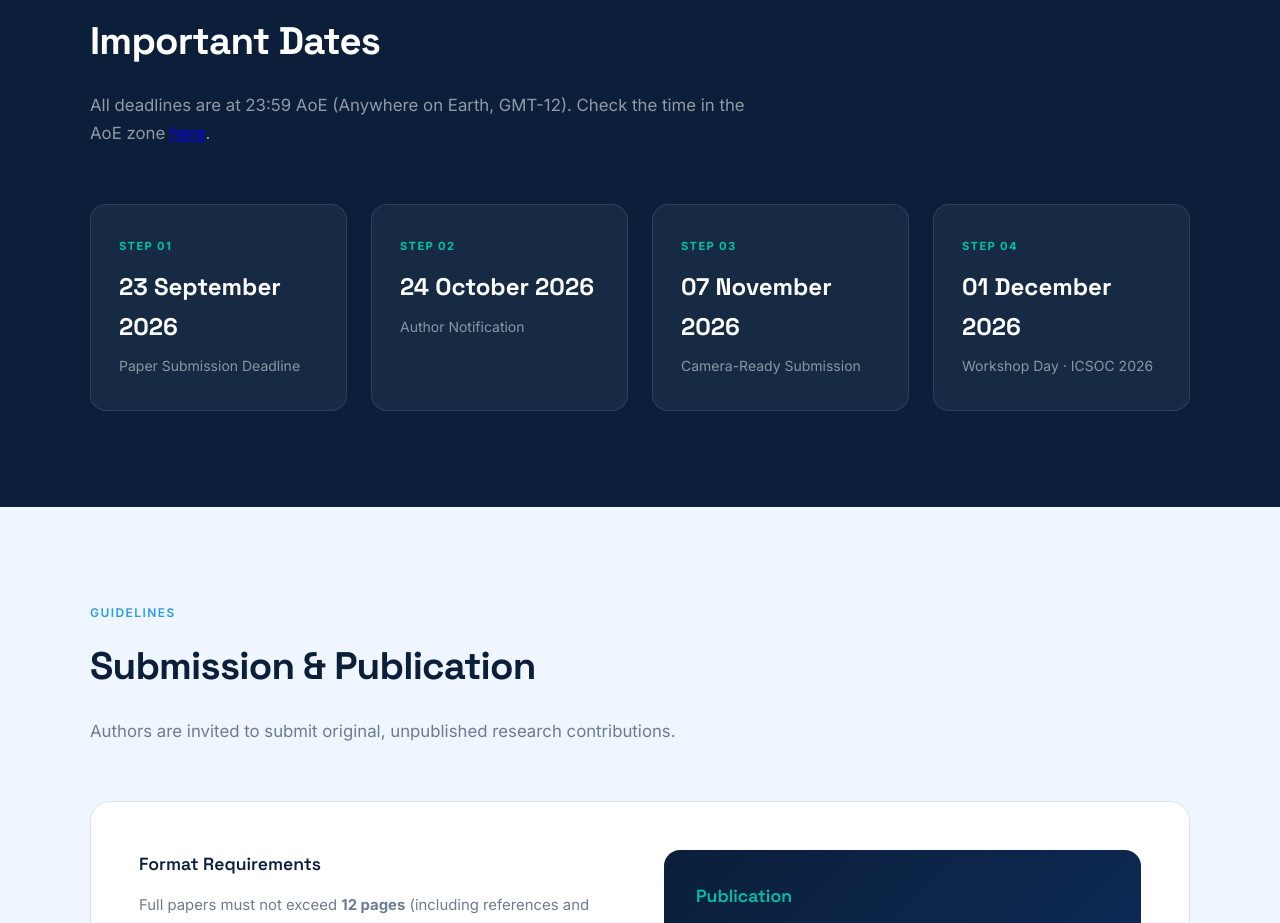
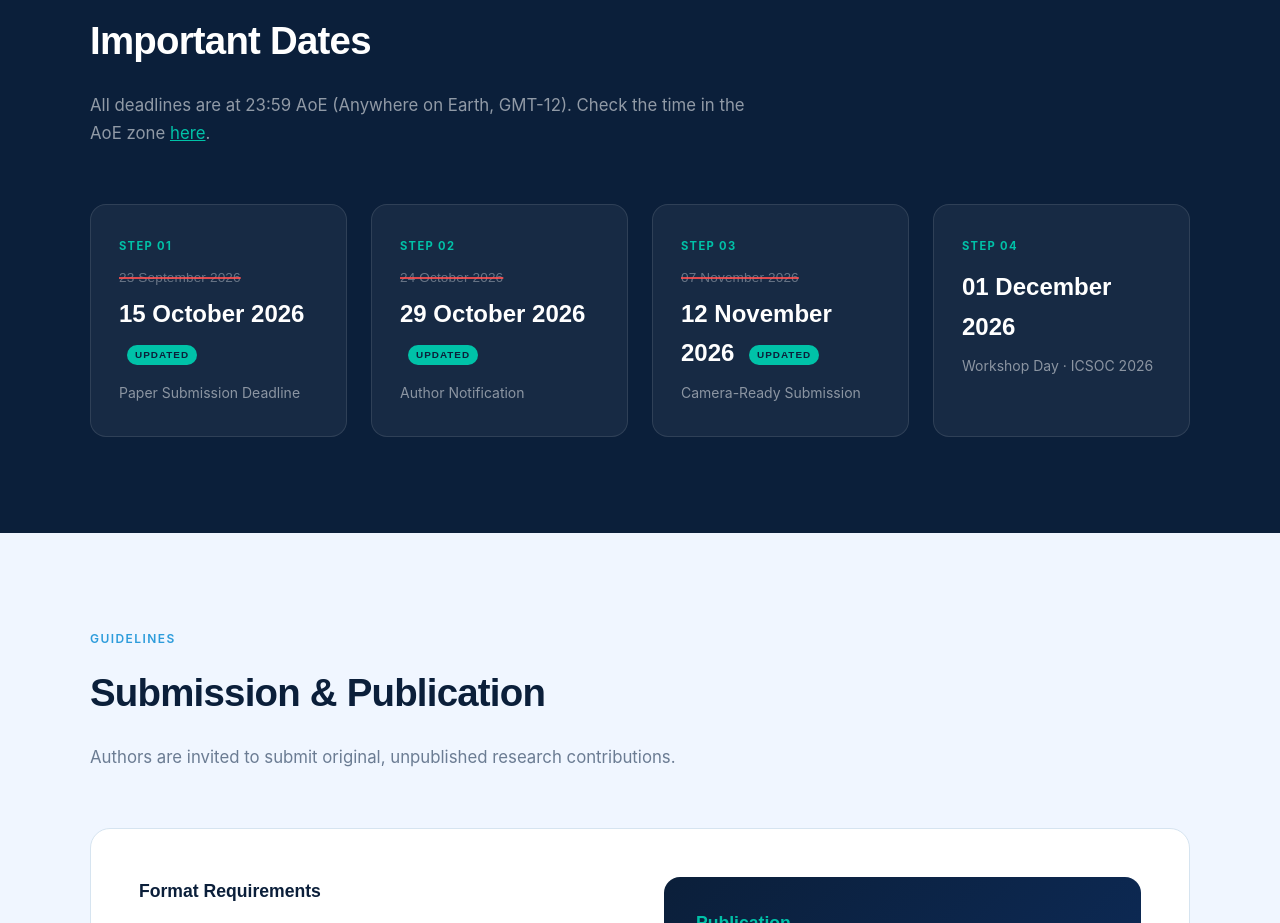
Before and after one commit to karimguennoun/socaisa, a plain HTML site: page index.html in a window 1280 px wide. Shown: the part 3623-4546 px from the top of the page. Drawn offline with Linux system fonts and the light colour scheme.

Commit message:
Add files via upload

```diff
--- a/index.html
+++ b/index.html
@@ -1,11 +1,11 @@
 <!DOCTYPE html>
-<html lang="en">
-<head>
-  <meta charset="UTF-8" />
-  <meta name="viewport" content="width=device-width, initial-scale=1.0" />
-  <meta name="description" content="SOCAISA Workshop – Service-Oriented Computing, AI, and IoT for Smart Applications. Co-located with ICSOC 2026." />
-  <title>SOCAISA 2026 – Workshop on SOC, AI & IoT</title>
-  <link href="https://fonts.googleapis.com/css2?family=Inter:wght@300;400;500;600;700&family=Space+Grotesk:wght@500;600;700&display=swap" rel="stylesheet" />
+<html lang="en"><head>
+<meta http-equiv="content-type" content="text/html; charset=UTF-8">
+  <meta charset="UTF-8">
+  <meta name="viewport" content="width=device-width, initial-scale=1.0">
+  <meta name="description" content="SOCAISA Workshop – Service-Oriented Computing, AI, and IoT for Smart Applications. Co-located with ICSOC 2026.">
+  <title>SOCAISA 2026 – Workshop on SOC, AI &amp; IoT</title>
+  <link href="SOCAISA%202026%20%E2%80%93%20Workshop%20on%20SOC,%20AI%20&amp;%20IoT_files/css2_irMN.css" rel="stylesheet">
   <style>
     *, *::before, *::after { box-sizing: border-box; margin: 0; padding: 0; }
 
@@ -223,6 +223,7 @@
     #dates { background: var(--navy); }
     #dates .section-title { color: var(--white); }
     #dates .section-lead { color: rgba(255,255,255,0.55); }
+    #dates .section-lead a { color: var(--teal); }
     #dates .section-label { color: var(--teal); }
     .dates-grid {
       display: grid;
@@ -249,6 +250,33 @@
     }
     .date-card .date-label {
       font-size: 0.875rem; color: rgba(255,255,255,0.5);
+    }
+    /* Ancienne date barrée */
+    .date-card .old-date {
+      display: block;
+      font-family: 'Space Grotesk', sans-serif;
+      font-size: 0.85rem;
+      font-weight: 500;
+      color: rgba(255,255,255,0.35);
+      text-decoration: line-through;
+      text-decoration-color: rgba(255,80,80,0.85);
+      text-decoration-thickness: 2px;
+      margin-bottom: 4px;
+      letter-spacing: 0.01em;
+    }
+    /* Badge "Updated" */
+    .date-card .updated-badge {
+      display: inline-block;
+      font-size: 0.62rem;
+      font-weight: 700;
+      text-transform: uppercase;
+      letter-spacing: 0.1em;
+      color: var(--navy);
+      background: var(--teal);
+      padding: 2px 8px;
+      border-radius: 100px;
+      margin-left: 8px;
+      vertical-align: middle;
     }
 
     /* ── SUBMISSION ── */
@@ -400,8 +428,8 @@
 <section id="hero">
   <div class="edition-badge">3rd Edition · ICSOC 2026</div>
   <p style="margin-bottom: 16px;"><a href="https://icsoc2026.it.p.lodz.pl/index.html" target="_blank" style="color: var(--teal); text-decoration: underline;">The 24th International Conference on Service-Oriented Computing (ICSOC 2026)</a></p>
-  <h1>SOCAISA<br /><span>Workshop</span></h1>
-  <p class="hero-sub">Service-Oriented Computing, Artificial Intelligence,<br/>and IoT for Smart Applications</p>
+  <h1>SOCAISA<br><span>Workshop</span></h1>
+  <p class="hero-sub">Service-Oriented Computing, Artificial Intelligence,<br>and IoT for Smart Applications</p>
 
   <div class="editions-bar" style="border-radius:16px; margin-bottom: 40px; width: 100%; max-width: 700px;">
     <div class="edition-item">
@@ -428,7 +456,7 @@
 <section id="about">
   <div class="container">
     <div class="section-label">About the Workshop</div>
-    <h2 class="section-title">Bridging SOC, AI & IoT</h2>
+    <h2 class="section-title">Bridging SOC, AI &amp; IoT</h2>
     <p class="section-lead">
       SOCAISA explores the convergence of Service-Oriented Computing, Artificial Intelligence, and the Internet of Things — addressing the critical challenges of interoperability and scalability in the design of intelligent, interconnected systems.
     </p>
@@ -446,7 +474,7 @@
         <p>Artificial Intelligence is no longer a standalone layer: it acts as the convergence engine that makes SOC and IoT systems adaptive, context-aware, and self-healing. From LLMs as service orchestrators to federated learning across IoT nodes, AI fundamentally reshapes how services are discovered, composed, and governed.</p>
       </div>
       <div class="overview-card">
-        <h3><span class="icon">🌐</span> Research & Practice</h3>
+        <h3><span class="icon">🌐</span> Research &amp; Practice</h3>
         <p>SOCAISA brings together researchers and practitioners from three communities to produce cross-disciplinary insights, establish a shared vocabulary, and define a forward-looking research agenda. The workshop covers the full spectrum — from formal models and middleware design to real-world deployments and benchmarking frameworks.</p>
       </div>
     </div>
@@ -461,7 +489,7 @@
     <p class="section-lead">The workshop welcomes contributions across the following themes, without being limited to them.</p>
 
     <div class="focus-group">
-      <div class="focus-group-title">AI & Services</div>
+      <div class="focus-group-title">AI &amp; Services</div>
       <span class="focus-tag">AI Integration in Service-Oriented Systems</span>
       <span class="focus-tag">AI-Driven Service Orchestration and Composition</span>
       <span class="focus-tag">AI-Enhanced Service Discovery and Recommendation</span>
@@ -473,7 +501,7 @@
     </div>
 
     <div class="focus-group">
-      <div class="focus-group-title">LLMs & Generative AI</div>
+      <div class="focus-group-title">LLMs &amp; Generative AI</div>
       <span class="focus-tag">LLMs as Service Orchestrators in IoT Environments</span>
       <span class="focus-tag">Generative AI for Automated Service Configuration</span>
       <span class="focus-tag">Small Language Models (SLMs) for Resource-Constrained IoT</span>
@@ -481,7 +509,7 @@
     </div>
 
     <div class="focus-group">
-      <div class="focus-group-title">IoT & Edge Computing</div>
+      <div class="focus-group-title">IoT &amp; Edge Computing</div>
       <span class="focus-tag">AI for IoT and Edge Computing Integration</span>
       <span class="focus-tag">Context-Aware AI Technologies for Services and IoT</span>
       <span class="focus-tag">Edge-Cloud Continuum Architectures for Intelligent IoT</span>
@@ -490,13 +518,13 @@
     </div>
 
     <div class="focus-group">
-      <div class="focus-group-title">Interoperability & Semantics</div>
+      <div class="focus-group-title">Interoperability &amp; Semantics</div>
       <span class="focus-tag">Semantic-Based IoT Solutions for Interoperability</span>
       <span class="focus-tag">Federated Learning for Privacy-Preserving IoT Services</span>
     </div>
 
     <div class="focus-group">
-      <div class="focus-group-title">Data, Cloud & Infrastructure</div>
+      <div class="focus-group-title">Data, Cloud &amp; Infrastructure</div>
       <span class="focus-tag">Big Data Management in Service-Oriented IoT</span>
       <span class="focus-tag">Microservices and Serverless Architectures for Scalable IoT</span>
       <span class="focus-tag">Carbon-Aware Service Scheduling in IoT Infrastructures</span>
@@ -506,7 +534,7 @@
       <div class="focus-group-title">Emerging Paradigms</div>
       <span class="focus-tag">Digital Twin Frameworks for IoT Service Management</span>
       <span class="focus-tag">Blockchain for Decentralized Trust and SLA Enforcement</span>
-      <span class="focus-tag">AI-Driven SOC for Smart Health, Smart Cities & Industry 4.0</span>
+      <span class="focus-tag">AI-Driven SOC for Smart Health, Smart Cities &amp; Industry 4.0</span>
     </div>
   </div>
 </section>
@@ -520,17 +548,20 @@
     <div class="dates-grid">
       <div class="date-card">
         <div class="step">Step 01</div>
-        <div class="date-value">23 September 2026</div>
+        <span class="old-date">23 September 2026</span>
+        <div class="date-value">15 October 2026 <span class="updated-badge">Updated</span></div>
         <div class="date-label">Paper Submission Deadline</div>
       </div>
       <div class="date-card">
         <div class="step">Step 02</div>
-        <div class="date-value">24 October 2026</div>
+        <span class="old-date">24 October 2026</span>
+        <div class="date-value">29 October 2026 <span class="updated-badge">Updated</span></div>
         <div class="date-label">Author Notification</div>
       </div>
       <div class="date-card">
         <div class="step">Step 03</div>
-        <div class="date-value">07 November 2026</div>
+        <span class="old-date">07 November 2026</span>
+        <div class="date-value">12 November 2026 <span class="updated-badge">Updated</span></div>
         <div class="date-label">Camera-Ready Submission</div>
       </div>
       <div class="date-card">
@@ -546,7 +577,7 @@
 <section id="submission">
   <div class="container">
     <div class="section-label">Guidelines</div>
-    <h2 class="section-title">Submission & Publication</h2>
+    <h2 class="section-title">Submission &amp; Publication</h2>
     <p class="section-lead">Authors are invited to submit original, unpublished research contributions.</p>
     <div class="submission-box">
       <div>
@@ -558,7 +589,7 @@
       <div class="highlight-box">
         <h3>Publication</h3>
         <p>All accepted papers will be published in the workshop proceedings as part of the <strong>Lecture Notes in Computer Science (LNCS)</strong> series by Springer.</p>
-        <br/>
+        <br>
         <p>At least one author of each accepted paper must register and present at the workshop. Registration follows the terms of the main ICSOC 2026 conference.</p>
       </div>
     </div>
@@ -576,19 +607,19 @@
         <div class="chair-avatar">MG</div>
         <div class="role">Workshop Chair</div>
         <h3>Mohammed Karim Guennoun</h3>
-        <div class="affil">SIRC/LaGeS-EHTP<br/>Ecole Hassania des Travaux Publics, Casablanca</div>
+        <div class="affil">SIRC/LaGeS-EHTP<br>Ecole Hassania des Travaux Publics, Casablanca</div>
       </div>
       <div class="chair-card">
         <div class="chair-avatar">MW</div>
         <div class="role">Workshop Chair</div>
         <h3>Mohammed Wahbi</h3>
-        <div class="affil">SIRC/LaGeS-EHTP<br/>Ecole Hassania des Travaux Publics, Casablanca</div>
+        <div class="affil">SIRC/LaGeS-EHTP<br>Ecole Hassania des Travaux Publics, Casablanca</div>
       </div>
       <div class="chair-card">
         <div class="chair-avatar">ST</div>
         <div class="role">Workshop Chair</div>
         <h3>Said Tazi</h3>
-        <div class="affil">LAAS-CNRS Toulouse<br/>Team SARA</div>
+        <div class="affil">LAAS-CNRS Toulouse<br>Team SARA</div>
       </div>
     </div>
   </div>
@@ -619,7 +650,7 @@
       <div class="pc-item"><span class="name">Mosbah Mohamed</span><span class="inst">Université de Bordeaux</span><span class="country">France</span></div>
       <div class="pc-item"><span class="name">Raida Ktari</span><span class="inst">University of Sfax</span><span class="country">Tunisia</span></div>
       <div class="pc-item"><span class="name">Ramrami Azzeddine</span><span class="inst">ENSTA</span><span class="country">France</span></div>
-      <div class="pc-item"><span class="name">Sami Yangui</span><span class="inst">INSA Toulouse & LAAS-CNRS</span><span class="country">France</span></div>
+      <div class="pc-item"><span class="name">Sami Yangui</span><span class="inst">INSA Toulouse &amp; LAAS-CNRS</span><span class="country">France</span></div>
       <div class="pc-item"><span class="name">Saadane Rachid</span><span class="inst">Ecole Hassania des Travaux Publics</span><span class="country">Morocco</span></div>
       <div class="pc-item"><span class="name">Said Tazi</span><span class="inst">LAAS-CNRS Toulouse</span><span class="country">France</span></div>
       <div class="pc-item"><span class="name">Miriam Capretz</span><span class="inst">Western University</span><span class="country">Canada</span></div>
@@ -647,10 +678,9 @@
 <!-- FOOTER -->
 <footer>
   <p style="margin-bottom:8px;">
-    © 2026 SOCAISA Workshop · Co-located with <a href="https://icsoc2026.org" target="_blank">ICSOC 2026</a>
+    © 2026 SOCAISA Workshop · Co-located with <a href="https://icsoc2026.org/" target="_blank">ICSOC 2026</a>
   </p>
   <p>Ecole Hassania des Travaux Publics, Casablanca · LAAS-CNRS, Toulouse</p>
 </footer>
 
-</body>
-</html>
+</body></html>
```
